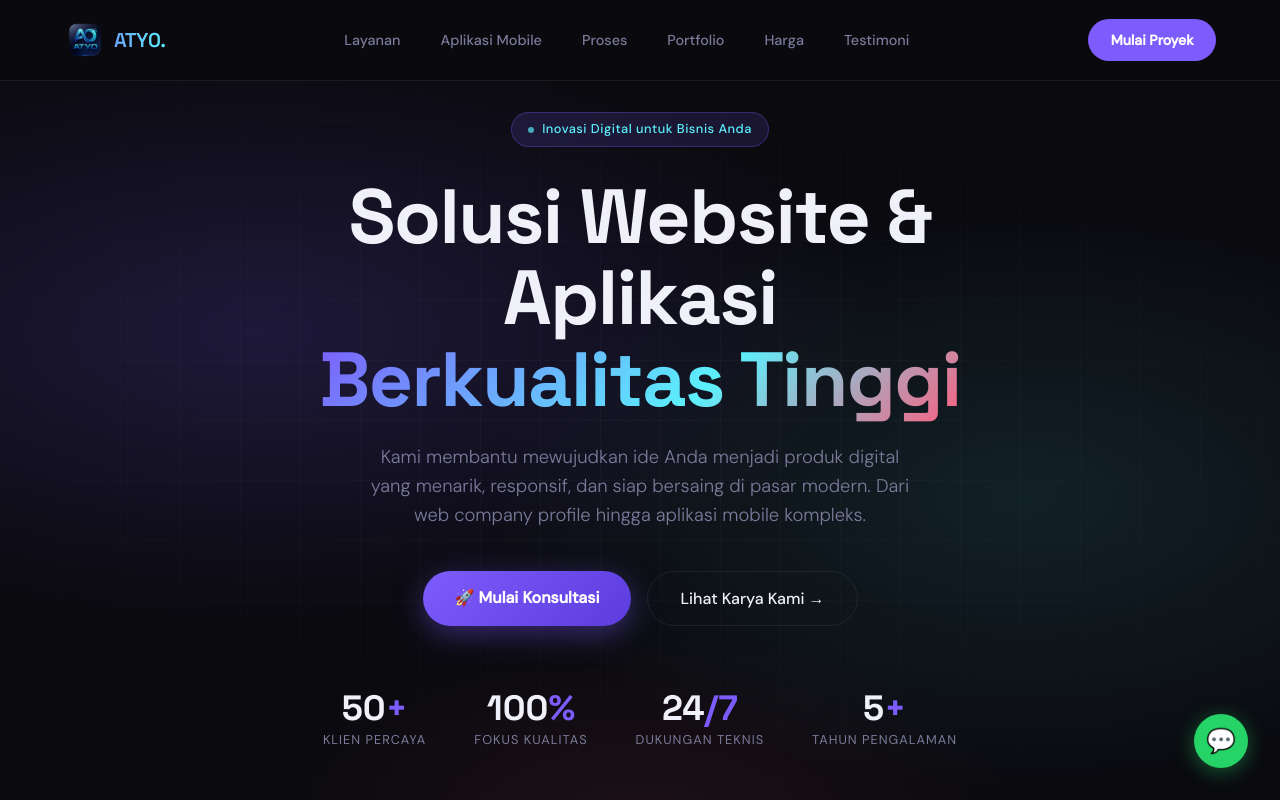
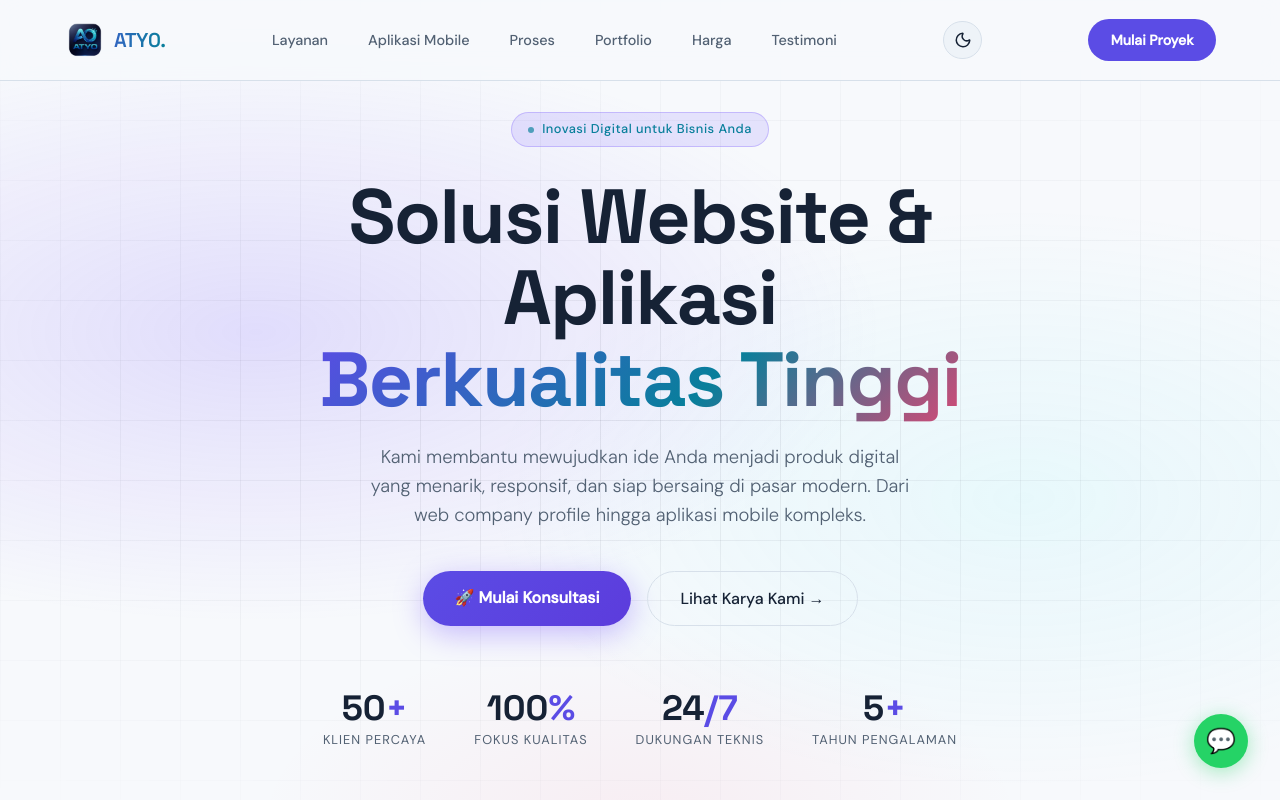
Before and after one commit to vizsem/atywebcraft, a Next.js app: page / in a window 1280 px wide. Shown: the top 800 px of the page. Built offline with nearby package versions, Linux system fonts and the light colour scheme.

Commit message:
Add light and dark theme toggle

```diff
--- a/src/app/globals.css
+++ b/src/app/globals.css
@@ -75,7 +75,7 @@
       position: fixed; top: 0; left: 0; right: 0; z-index: 100;
       display: flex; align-items: center; justify-content: space-between;
       padding: 1.2rem 5%;
-      background: rgba(10,10,15,0.85);
+      background: var(--nav-bg);
       backdrop-filter: blur(12px);
       border-bottom: 1px solid var(--border);
     }
@@ -96,6 +96,15 @@
       transition: opacity .2s, transform .2s;
     }
     .nav-cta:hover { opacity: 0.85; transform: translateY(-1px); }
+    .theme-toggle {
+      width: 2.4rem; height: 2.4rem;
+      display: inline-flex; align-items: center; justify-content: center;
+      flex: 0 0 auto;
+      border: 1px solid var(--border); border-radius: 50%;
+      background: var(--card); color: var(--text); cursor: pointer;
+      transition: color .2s, background .2s, border-color .2s, transform .2s;
+    }
+    .theme-toggle:hover { color: var(--accent3); border-color: var(--accent3); transform: rotate(12deg); }
 
     .blog-article {
       padding-top: 10rem;
@@ -559,6 +568,7 @@
     /* ─── RESPONSIVE ─── */
     @media (max-width: 768px) {
       .nav-links { display: none; }
+      nav { gap: 0.6rem; }
       .blog-article { padding-top: 8.5rem; }
       .form-row { flex-direction: column; }
       .hero-stats { gap: 2rem; }
@@ -569,3 +579,35 @@
       .process-grid { grid-template-columns: 1fr; }
       .cta-box { padding: 2.5rem 1.5rem; }
     }
+
+    html:not(.dark) {
+      --bg: #f7f9fc;
+      --surface: #ffffff;
+      --card: #eef3f8;
+      --border: #d7e0ea;
+      --accent: #5b4ce5;
+      --accent2: #d94875;
+      --accent3: #087f9b;
+      --text: #162235;
+      --muted: #526173;
+      --nav-bg: rgba(247,249,252,0.9);
+    }
+
+    html.dark {
+      --bg: #0a0a0f;
+      --surface: #12121a;
+      --card: #1a1a26;
+      --border: rgba(255,255,255,0.07);
+      --accent: #7c5cfc;
+      --accent2: #fc5c7d;
+      --accent3: #5cf0fc;
+      --text: #f0f0f8;
+      --muted: #b2b4c7;
+      --nav-bg: rgba(10,10,15,0.85);
+    }
+
+    html:not(.dark) .hero-grid {
+      background-image:
+        linear-gradient(rgba(15,23,42,0.08) 1px, transparent 1px),
+        linear-gradient(90deg, rgba(15,23,42,0.08) 1px, transparent 1px);
+    }
--- a/src/components/layout/Navbar.tsx
+++ b/src/components/layout/Navbar.tsx
@@ -1,7 +1,27 @@
+"use client";
+
 import Link from "next/link";
 import Image from "next/image";
+import { Moon, Sun } from "lucide-react";
+import { useEffect, useState } from "react";
 
 export function Navbar() {
+  const [theme, setTheme] = useState<"light" | "dark">("dark");
+
+  useEffect(() => {
+    const savedTheme = window.localStorage.getItem("theme") as "light" | "dark" | null;
+    const preferredTheme = savedTheme ?? (window.matchMedia("(prefers-color-scheme: light)").matches ? "light" : "dark");
+    document.documentElement.classList.toggle("dark", preferredTheme === "dark");
+    setTheme(preferredTheme);
+  }, []);
+
+  const toggleTheme = () => {
+    const nextTheme = theme === "dark" ? "light" : "dark";
+    document.documentElement.classList.toggle("dark", nextTheme === "dark");
+    window.localStorage.setItem("theme", nextTheme);
+    setTheme(nextTheme);
+  };
+
   return (
     <nav>
       <div className="logo">
@@ -18,6 +38,15 @@ export function Navbar() {
         <li><Link href="/#harga">Harga</Link></li>
         <li><Link href="/#testimoni">Testimoni</Link></li>
       </ul>
+      <button
+        type="button"
+        className="theme-toggle"
+        onClick={toggleTheme}
+        aria-label={theme === "dark" ? "Aktifkan mode terang" : "Aktifkan mode gelap"}
+        title={theme === "dark" ? "Mode terang" : "Mode gelap"}
+      >
+        {theme === "dark" ? <Sun size={18} aria-hidden="true" /> : <Moon size={18} aria-hidden="true" />}
+      </button>
       <Link href="/#kontak" className="nav-cta">
         Mulai Proyek
       </Link>
```
